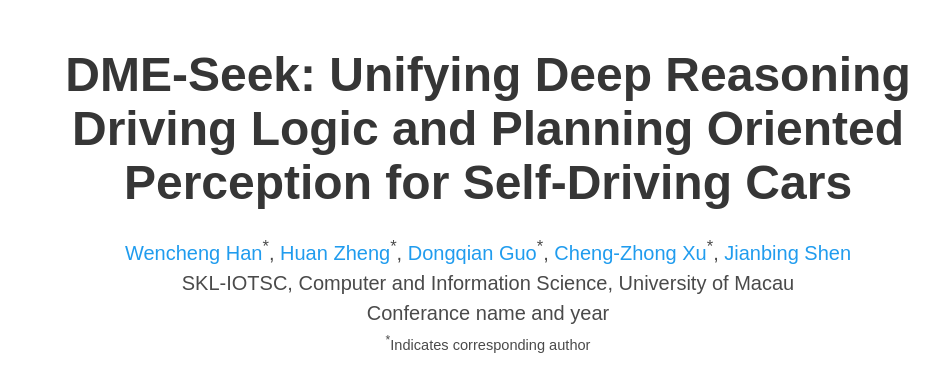
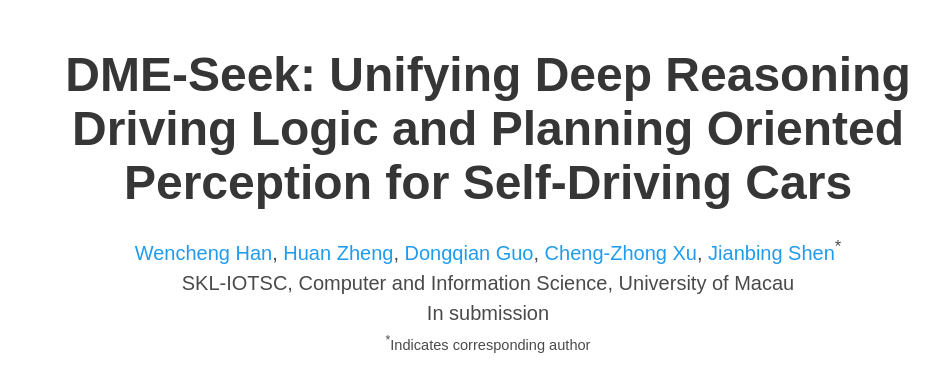
Before and after one commit to Ian0926/DMESeek, a plain HTML site: page index.html in a window 1280 px wide. Shown: the top 367 px of the page, without its empty margins (152-1095 px from the left). Drawn offline with nearby package versions, Linux system fonts and the light colour scheme; some icons are missing; a web font is replaced by a local one.

Commit message:
Update index.html

```diff
--- a/index.html
+++ b/index.html
@@ -56,20 +56,20 @@
             <div class="is-size-5 publication-authors">
               <!-- Paper authors -->
               <span class="author-block">
-                <a href="FIRST AUTHOR PERSONAL LINK" target="_blank">Wencheng Han</a><sup>*</sup>,</span>
+                <a href="FIRST AUTHOR PERSONAL LINK" target="_blank">Wencheng Han</a>,</span>
                 <span class="author-block">
-                  <a href="SECOND AUTHOR PERSONAL LINK" target="_blank">Huan Zheng</a><sup>*</sup>,</span>
+                  <a href="SECOND AUTHOR PERSONAL LINK" target="_blank">Huan Zheng</a>,</span>
                 <span class="author-block">
-                  <a href="SECOND AUTHOR PERSONAL LINK" target="_blank">Dongqian Guo</a><sup>*</sup>,</span>
+                  <a href="SECOND AUTHOR PERSONAL LINK" target="_blank">Dongqian Guo</a>,</span>
               <span class="author-block">
-                  <a href="SECOND AUTHOR PERSONAL LINK" target="_blank">Cheng-Zhong Xu</a><sup>*</sup>,</span>
+                  <a href="SECOND AUTHOR PERSONAL LINK" target="_blank">Cheng-Zhong Xu</a>,</span>
                   <span class="author-block">
-                    <a href="THIRD AUTHOR PERSONAL LINK" target="_blank">Jianbing Shen</a>
+                    <a href="THIRD AUTHOR PERSONAL LINK" target="_blank">Jianbing Shen</a><sup>*</sup>
                   </span>
                   </div>
 
                   <div class="is-size-5 publication-authors">
-                    <span class="author-block">SKL-IOTSC, Computer and Information Science, University of Macau<br>Conferance name and year</span>
+                    <span class="author-block">SKL-IOTSC, Computer and Information Science, University of Macau<br>In submission</span>
                     <span class="eql-cntrb"><small><br><sup>*</sup>Indicates corresponding author</small></span>
                   </div>
 
```
